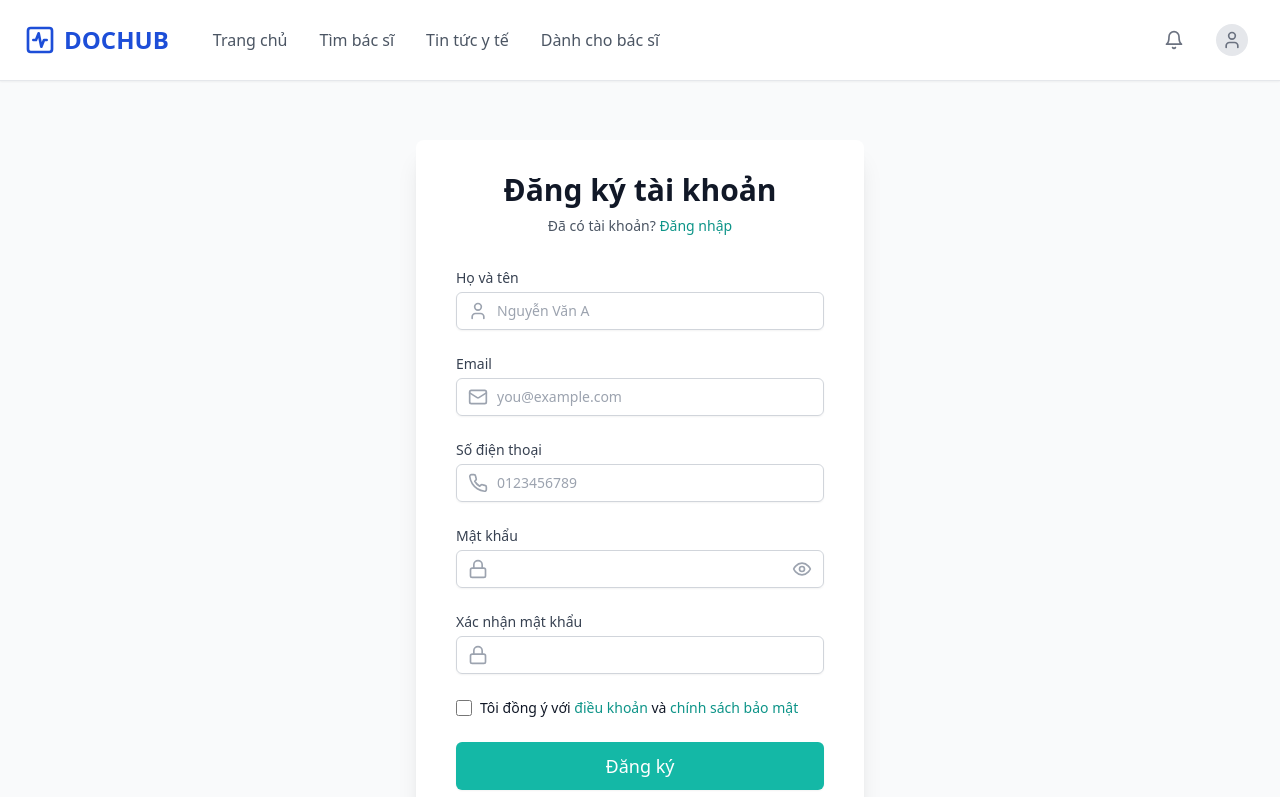
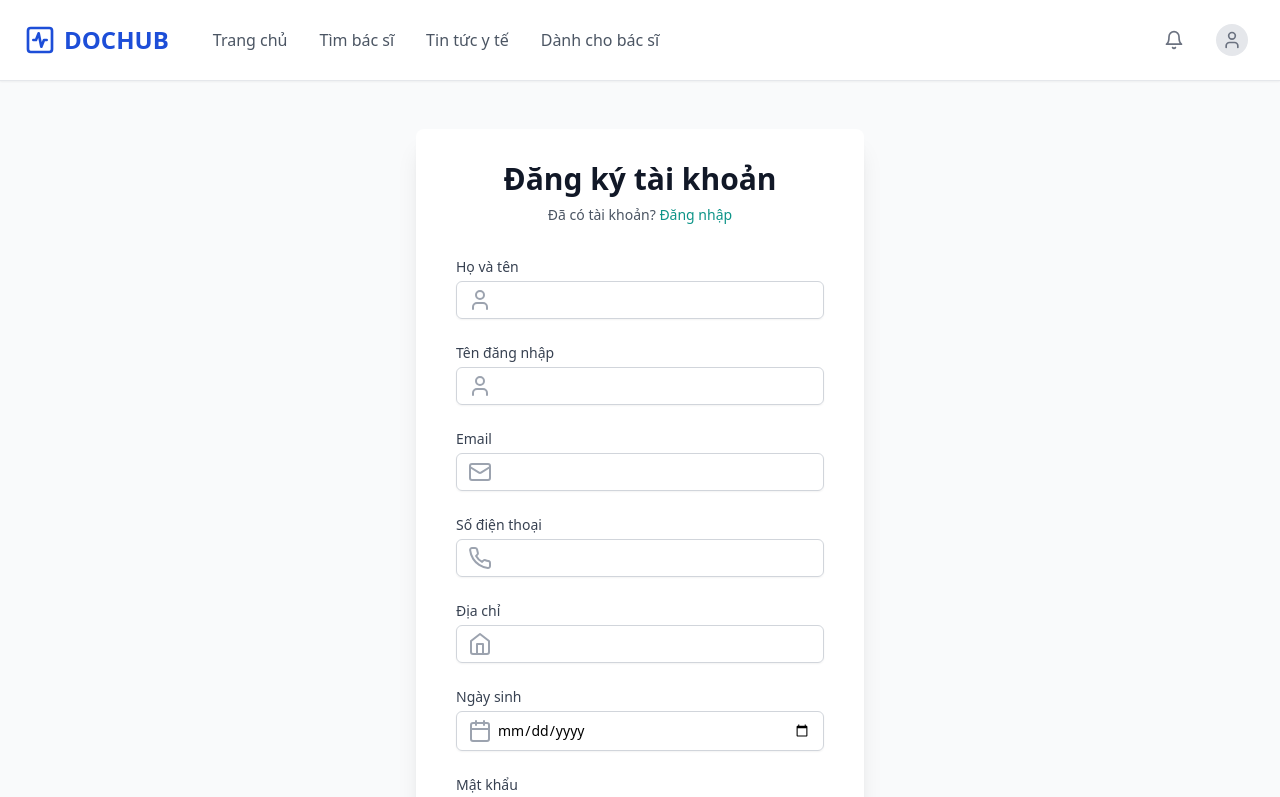
Before and after one commit to phanduchau/SU25_EXE201_DocHub_FE, a React (Vite) app in the folder project/: page /register in a window 1280 px wide. Shown: the top 797 px of the page. Built offline with nearby package versions, Linux system fonts and the light colour scheme.

Commit message:
Update call API success function register, reset password, forgot password, comfirm email

```diff
--- a/project/src/App.tsx
+++ b/project/src/App.tsx
@@ -44,7 +44,7 @@ function App() {
             <Route path="/payment" element={<Payment />} />
             <Route path="/video-call/:id" element={<VideoCall />} />
             <Route path="/chat/:id" element={<Chat />} />
-            <Route path="/email-confirmation" element={<EmailConfirmation />} />
+            <Route path="/confirm-email" element={<EmailConfirmation />} />
             <Route path="/profile" element={<Profile />} />
             <Route path="/change-password" element={<ChangePassword />} />
             <Route path="/forgot-password" element={<ForgotPassword />} />
--- a/project/src/apis/authApi.ts
+++ b/project/src/apis/authApi.ts
@@ -20,4 +20,22 @@ export const resetPassword = async (email: string, token: string, newPassword: s
     newPassword,
   });
   return response.data;
-}
+};
+
+export const registerApi = async (data: {
+  fullName: string;
+  userName: string;
+  email: string;
+  phoneNumber: string;
+  address: string;
+  dateOfBirth: string; // ISO string format, e.g. '2025-05-30T08:41:41.278Z'
+  password: string;
+}) => {
+  const response = await axiosClient.post('/Auth/register', data);
+  return response.data;
+};
+
+export const confirmEmailApi = async (data: { email: string; token: string }) => {
+  const response = await axiosClient.post('/Auth/confirm-email', data);
+  return response.data; // Trả về object có `isSuccess`, `message`, `statusCode`
+};
--- a/project/src/pages/EmailConfirmation.tsx
+++ b/project/src/pages/EmailConfirmation.tsx
@@ -1,33 +1,102 @@
-import React from 'react';
-import { CheckCircle } from 'lucide-react';
+import React, { useEffect, useState } from 'react';
+import { useSearchParams } from 'react-router-dom';
+import { CheckCircle, XCircle } from 'lucide-react';
 import Button from '../components/Button';
+import { confirmEmailApi } from '../apis/authApi';
 
 const EmailConfirmation: React.FC = () => {
+  const [searchParams] = useSearchParams();
+  const [status, setStatus] = useState<'pending' | 'success' | 'error'>('pending');
+
+  useEffect(() => {
+    const email = searchParams.get('email')?.trim();
+    const rawToken = searchParams.get('token')?.trim();
+
+    if (!email || !rawToken) {
+      setStatus('error');
+      return;
+    }
+
+    const token = decodeURIComponent(rawToken.replace(/ /g, '+'));
+
+    const confirm = async () => {
+      try {
+        const res = await confirmEmailApi({ email, token });
+        console.log('✅ Confirm success:', res);
+        if (res?.isSuccess) {
+          setStatus('success');
+        } else {
+          setStatus('error');
+        }
+      } catch (error: any) {
+  const data = error?.response?.data;
+  console.warn('❌ Confirm failed:', data);
+
+  const isSuccess = data?.isSuccess;
+
+  // Nếu là lỗi concurrency (đã xác nhận email trước đó) → vẫn cho thành công
+  if (
+    isSuccess ||
+    data?.errorMessages?.some((msg: string) =>
+      msg.includes('Optimistic concurrency failure')
+    )
+  ) {
+    setStatus('success');
+  } else {
+    setStatus('error');
+  }
+}
+
+    };
+
+    setTimeout(confirm, 0);
+  }, [searchParams]);
+
+  if (status === 'pending') {
+    return (
+      <div className="min-h-screen flex items-center justify-center text-gray-600">
+        Đang xác nhận email...
+      </div>
+    );
+  }
+
   return (
     <div className="min-h-screen bg-gray-50 flex items-center justify-center py-12 px-4 sm:px-6 lg:px-8">
       <div className="max-w-md w-full">
         <div className="bg-white rounded-lg shadow-lg overflow-hidden">
+          {status === 'success' ? (
+            <>
               <div className="p-6 bg-teal-500 text-white text-center">
                 <CheckCircle className="h-16 w-16 mx-auto mb-4" />
                 <h1 className="text-2xl font-bold mb-2">Xác nhận email thành công!</h1>
-            <p>Tài khoản của bạn đã được kích hoạt</p>
+                <p>Tài khoản của bạn đã được kích hoạt.</p>
               </div>
-
-          <div className="p-6 text-center">
-            <p className="text-gray-600 mb-6">
-              Cảm ơn bạn đã xác nhận địa chỉ email. Bây giờ bạn có thể sử dụng đầy đủ các tính năng của DOCHUB.
-            </p>
-
-            <div className="space-y-4">
+              <div className="p-6 text-center space-y-4">
                 <Button to="/login" variant="primary" fullWidth>
                   Đăng nhập ngay
                 </Button>
-
                 <Button to="/" variant="outline" fullWidth>
                   Về trang chủ
                 </Button>
               </div>
+            </>
+          ) : (
+            <>
+              <div className="p-6 bg-red-500 text-white text-center">
+                <XCircle className="h-16 w-16 mx-auto mb-4" />
+                <h1 className="text-2xl font-bold mb-2">Xác nhận thất bại</h1>
+                <p>Đường link không hợp lệ hoặc đã hết hạn.</p>
               </div>
+              <div className="p-6 text-center space-y-4">
+                <Button to="/login" variant="primary" fullWidth>
+                  Đăng nhập ngay
+                </Button>
+                <Button to="/" variant="outline" fullWidth>
+                  Về trang chủ
+                </Button>
+              </div>
+            </>
+          )}
         </div>
       </div>
     </div>
--- a/project/src/pages/Register.tsx
+++ b/project/src/pages/Register.tsx
@@ -1,25 +1,61 @@
 import React, { useState } from 'react';
 import { Link, useNavigate } from 'react-router-dom';
-import { Mail, Lock, User, Phone, Eye, EyeOff } from 'lucide-react';
+import { Mail, Lock, User, Phone, Home, Calendar, Eye, EyeOff } from 'lucide-react';
 import Button from '../components/Button';
+import { registerApi } from '../apis/authApi';
+import { toast } from 'react-toastify';
 
 const Register: React.FC = () => {
   const navigate = useNavigate();
   const [showPassword, setShowPassword] = useState(false);
   const [formData, setFormData] = useState({
-    name: '',
+    fullName: '',
+    userName: '',
     email: '',
-    phone: '',
+    phoneNumber: '',
+    address: '',
+    dateOfBirth: '',
     password: '',
     confirmPassword: '',
     terms: false
   });
 
-  const handleSubmit = (e: React.FormEvent) => {
+  const handleSubmit = async (e: React.FormEvent) => {
     e.preventDefault();
-    // TODO: Implement registration logic
-    console.log('Register:', formData);
-    navigate('/login');
+
+    if (formData.password !== formData.confirmPassword) {
+      toast.error('Mật khẩu và xác nhận không khớp!');
+      return;
+    }
+
+    if (new Date(formData.dateOfBirth) > new Date()) {
+      toast.error('Ngày sinh không hợp lệ!');
+      return;
+    }
+
+    try {
+      const payload = {
+        fullName: formData.fullName,
+        userName: formData.userName,
+        email: formData.email,
+        phoneNumber: formData.phoneNumber,
+        address: formData.address,
+        dateOfBirth: new Date(formData.dateOfBirth).toISOString(),
+        password: formData.password,
+      };
+
+      const result = await registerApi(payload);
+
+      if (result?.isSuccess) {
+        toast.success(result.message || 'Đăng ký thành công!, Hãy Confirm email để kích hoạt tài khoản!');
+        navigate('/login');
+      } else {
+        toast.error(result.message || 'Đăng ký thất bại!');
+      }
+    } catch (error: any) {
+      const message = error.response?.data?.message || 'Đăng ký thất bại';
+      toast.error(message);
+    }
   };
 
   return (
@@ -37,122 +73,14 @@ const Register: React.FC = () => {
           </div>
 
           <form className="space-y-6" onSubmit={handleSubmit}>
-            <div>
-              <label htmlFor="name" className="block text-sm font-medium text-gray-700">
-                Họ và tên
-              </label>
-              <div className="mt-1 relative rounded-md shadow-sm">
-                <div className="absolute inset-y-0 left-0 pl-3 flex items-center pointer-events-none">
-                  <User className="h-5 w-5 text-gray-400" />
-                </div>
-                <input
-                  id="name"
-                  name="name"
-                  type="text"
-                  required
-                  value={formData.name}
-                  onChange={(e) => setFormData({ ...formData, name: e.target.value })}
-                  className="block w-full pl-10 pr-3 py-2 border border-gray-300 rounded-md focus:outline-none focus:ring-teal-500 focus:border-teal-500 sm:text-sm"
-                  placeholder="Nguyễn Văn A"
-                />
-              </div>
-            </div>
-
-            <div>
-              <label htmlFor="email" className="block text-sm font-medium text-gray-700">
-                Email
-              </label>
-              <div className="mt-1 relative rounded-md shadow-sm">
-                <div className="absolute inset-y-0 left-0 pl-3 flex items-center pointer-events-none">
-                  <Mail className="h-5 w-5 text-gray-400" />
-                </div>
-                <input
-                  id="email"
-                  name="email"
-                  type="email"
-                  autoComplete="email"
-                  required
-                  value={formData.email}
-                  onChange={(e) => setFormData({ ...formData, email: e.target.value })}
-                  className="block w-full pl-10 pr-3 py-2 border border-gray-300 rounded-md focus:outline-none focus:ring-teal-500 focus:border-teal-500 sm:text-sm"
-                  placeholder="you@example.com"
-                />
-              </div>
-            </div>
-
-            <div>
-              <label htmlFor="phone" className="block text-sm font-medium text-gray-700">
-                Số điện thoại
-              </label>
-              <div className="mt-1 relative rounded-md shadow-sm">
-                <div className="absolute inset-y-0 left-0 pl-3 flex items-center pointer-events-none">
-                  <Phone className="h-5 w-5 text-gray-400" />
-                </div>
-                <input
-                  id="phone"
-                  name="phone"
-                  type="tel"
-                  required
-                  value={formData.phone}
-                  onChange={(e) => setFormData({ ...formData, phone: e.target.value })}
-                  className="block w-full pl-10 pr-3 py-2 border border-gray-300 rounded-md focus:outline-none focus:ring-teal-500 focus:border-teal-500 sm:text-sm"
-                  placeholder="0123456789"
-                />
-              </div>
-            </div>
-
-            <div>
-              <label htmlFor="password" className="block text-sm font-medium text-gray-700">
-                Mật khẩu
-              </label>
-              <div className="mt-1 relative rounded-md shadow-sm">
-                <div className="absolute inset-y-0 left-0 pl-3 flex items-center pointer-events-none">
-                  <Lock className="h-5 w-5 text-gray-400" />
-                </div>
-                <input
-                  id="password"
-                  name="password"
-                  type={showPassword ? 'text' : 'password'}
-                  required
-                  value={formData.password}
-                  onChange={(e) => setFormData({ ...formData, password: e.target.value })}
-                  className="block w-full pl-10 pr-10 py-2 border border-gray-300 rounded-md focus:outline-none focus:ring-teal-500 focus:border-teal-500 sm:text-sm"
-                />
-                <div className="absolute inset-y-0 right-0 pr-3 flex items-center">
-                  <button
-                    type="button"
-                    onClick={() => setShowPassword(!showPassword)}
-                    className="text-gray-400 hover:text-gray-500 focus:outline-none"
-                  >
-                    {showPassword ? (
-                      <EyeOff className="h-5 w-5" />
-                    ) : (
-                      <Eye className="h-5 w-5" />
-                    )}
-                  </button>
-                </div>
-              </div>
-            </div>
-
-            <div>
-              <label htmlFor="confirmPassword" className="block text-sm font-medium text-gray-700">
-                Xác nhận mật khẩu
-              </label>
-              <div className="mt-1 relative rounded-md shadow-sm">
-                <div className="absolute inset-y-0 left-0 pl-3 flex items-center pointer-events-none">
-                  <Lock className="h-5 w-5 text-gray-400" />
-                </div>
-                <input
-                  id="confirmPassword"
-                  name="confirmPassword"
-                  type={showPassword ? 'text' : 'password'}
-                  required
-                  value={formData.confirmPassword}
-                  onChange={(e) => setFormData({ ...formData, confirmPassword: e.target.value })}
-                  className="block w-full pl-10 pr-10 py-2 border border-gray-300 rounded-md focus:outline-none focus:ring-teal-500 focus:border-teal-500 sm:text-sm"
-                />
-              </div>
-            </div>
+            <InputField id="fullName" label="Họ và tên" icon={<User />} type="text" value={formData.fullName} onChange={(val) => setFormData({ ...formData, fullName: val })} />
+            <InputField id="userName" label="Tên đăng nhập" icon={<User />} type="text" value={formData.userName} onChange={(val) => setFormData({ ...formData, userName: val })} />
+            <InputField id="email" label="Email" icon={<Mail />} type="email" value={formData.email} onChange={(val) => setFormData({ ...formData, email: val })} />
+            <InputField id="phoneNumber" label="Số điện thoại" icon={<Phone />} type="tel" value={formData.phoneNumber} onChange={(val) => setFormData({ ...formData, phoneNumber: val })} />
+            <InputField id="address" label="Địa chỉ" icon={<Home />} type="text" value={formData.address} onChange={(val) => setFormData({ ...formData, address: val })} />
+            <InputField id="dateOfBirth" label="Ngày sinh" icon={<Calendar />} type="date" value={formData.dateOfBirth} onChange={(val) => setFormData({ ...formData, dateOfBirth: val })} />
+            <PasswordField id="password" label="Mật khẩu" value={formData.password} show={showPassword} toggle={() => setShowPassword(!showPassword)} onChange={(val) => setFormData({ ...formData, password: val })} />
+            <PasswordField id="confirmPassword" label="Xác nhận mật khẩu" value={formData.confirmPassword} show={showPassword} toggle={() => setShowPassword(!showPassword)} onChange={(val) => setFormData({ ...formData, confirmPassword: val })} />
 
             <div className="flex items-center">
               <input
@@ -189,3 +117,71 @@ const Register: React.FC = () => {
 };
 
 export default Register;
+
+// ---------- Component phụ ----------
+interface InputFieldProps {
+  id: string;
+  label: string;
+  icon: React.ReactNode;
+  type: string;
+  value: string;
+  onChange: (value: string) => void;
+}
+
+const InputField: React.FC<InputFieldProps> = ({ id, label, icon, type, value, onChange }) => (
+  <div>
+    <label htmlFor={id} className="block text-sm font-medium text-gray-700">
+      {label}
+    </label>
+    <div className="mt-1 relative rounded-md shadow-sm">
+      <div className="absolute inset-y-0 left-0 pl-3 flex items-center pointer-events-none text-gray-400">
+        {icon}
+      </div>
+      <input
+        id={id}
+        name={id}
+        type={type}
+        required
+        value={value}
+        onChange={(e) => onChange(e.target.value)}
+        className="block w-full pl-10 pr-3 py-2 border border-gray-300 rounded-md focus:outline-none focus:ring-teal-500 focus:border-teal-500 sm:text-sm"
+      />
+    </div>
+  </div>
+);
+
+interface PasswordFieldProps {
+  id: string;
+  label: string;
+  value: string;
+  show: boolean;
+  toggle: () => void;
+  onChange: (value: string) => void;
+}
+
+const PasswordField: React.FC<PasswordFieldProps> = ({ id, label, value, show, toggle, onChange }) => (
+  <div>
+    <label htmlFor={id} className="block text-sm font-medium text-gray-700">
+      {label}
+    </label>
+    <div className="mt-1 relative rounded-md shadow-sm">
+      <div className="absolute inset-y-0 left-0 pl-3 flex items-center pointer-events-none text-gray-400">
+        <Lock />
+      </div>
+      <input
+        id={id}
+        name={id}
+        type={show ? 'text' : 'password'}
+        required
+        value={value}
+        onChange={(e) => onChange(e.target.value)}
+        className="block w-full pl-10 pr-10 py-2 border border-gray-300 rounded-md focus:outline-none focus:ring-teal-500 focus:border-teal-500 sm:text-sm"
+      />
+      <div className="absolute inset-y-0 right-0 pr-3 flex items-center">
+        <button type="button" onClick={toggle} className="text-gray-400 hover:text-gray-500 focus:outline-none">
+          {show ? <EyeOff className="h-5 w-5" /> : <Eye className="h-5 w-5" />}
+        </button>
+      </div>
+    </div>
+  </div>
+);
--- a/project/src/pages/ResetPassword.tsx
+++ b/project/src/pages/ResetPassword.tsx
@@ -1,6 +1,7 @@
 import React, { useState } from 'react';
 import { useSearchParams } from 'react-router-dom';
 import { toast } from 'react-toastify';
+import { Eye, EyeOff } from 'lucide-react';
 import Button from '../components/Button';
 import { resetPassword } from '../apis/authApi';
 
@@ -8,12 +9,13 @@ const ResetPassword: React.FC = () => {
   const [searchParams] = useSearchParams();
   const email = searchParams.get('email') || '';
   const rawToken = searchParams.get('token') || '';
-const token = decodeURIComponent(rawToken.replace(/ /g, '+'));
-
+  const token = decodeURIComponent(rawToken.replace(/ /g, '+'));
 
   const [newPassword, setNewPassword] = useState('');
   const [confirmPassword, setConfirmPassword] = useState('');
   const [isSuccess, setIsSuccess] = useState(false);
+  const [showNewPassword, setShowNewPassword] = useState(false);
+  const [showConfirmPassword, setShowConfirmPassword] = useState(false);
 
   const handleSubmit = async (e: React.FormEvent) => {
     e.preventDefault();
@@ -60,26 +62,42 @@ const token = decodeURIComponent(rawToken.replace(/ /g, '+'));
       <div className="w-full max-w-md bg-white p-6 rounded-lg shadow-md">
         <h2 className="text-2xl font-bold text-center mb-6">Đặt lại mật khẩu</h2>
         <form onSubmit={handleSubmit} className="space-y-4">
-          <div>
+          {/* Mật khẩu mới */}
+          <div className="relative">
             <label className="block text-sm font-medium text-gray-700">Mật khẩu mới</label>
             <input
-              type="password"
-              className="mt-1 w-full border border-gray-300 rounded-md p-2"
+              type={showNewPassword ? 'text' : 'password'}
+              className="mt-1 w-full border border-gray-300 rounded-md p-2 pr-10"
               value={newPassword}
               onChange={(e) => setNewPassword(e.target.value)}
               required
             />
+            <div
+              onClick={() => setShowNewPassword(!showNewPassword)}
+              className="absolute right-3 top-9 cursor-pointer text-gray-500"
+            >
+              {showNewPassword ? <EyeOff /> : <Eye />}
+            </div>
           </div>
-          <div>
+
+          {/* Xác nhận mật khẩu */}
+          <div className="relative">
             <label className="block text-sm font-medium text-gray-700">Xác nhận mật khẩu</label>
             <input
-              type="password"
-              className="mt-1 w-full border border-gray-300 rounded-md p-2"
+              type={showConfirmPassword ? 'text' : 'password'}
+              className="mt-1 w-full border border-gray-300 rounded-md p-2 pr-10"
               value={confirmPassword}
               onChange={(e) => setConfirmPassword(e.target.value)}
               required
             />
+            <div
+              onClick={() => setShowConfirmPassword(!showConfirmPassword)}
+              className="absolute right-3 top-9 cursor-pointer text-gray-500"
+            >
+              {showConfirmPassword ? <EyeOff /> : <Eye />}
+            </div>
           </div>
+
           <Button type="submit" variant="primary" fullWidth>Đặt lại mật khẩu</Button>
         </form>
       </div>
```
Also changed, not shown: project/src/components/UserMenu.tsx (+19 -4 lines), project/src/pages/Home.tsx (+11 -1 lines). Lines whose indentation alone changed are shown as unchanged.
